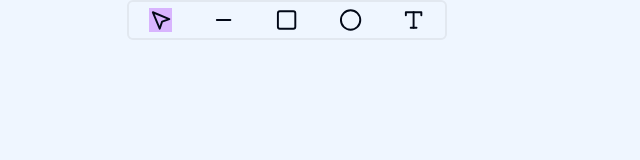
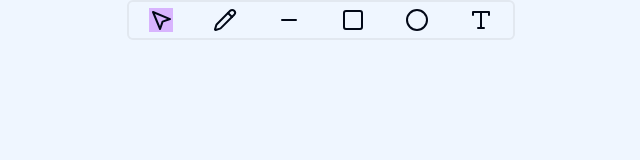
Before and after one commit to abh-i-navv/real-canvas, a Next.js app: page / in a window 1280 px wide. Shown: the top 160 px of the page, without its empty margins (513-1153 px from the left). Built offline with nearby package versions, Linux system fonts and the light colour scheme.

Commit message:
brush tool added

```diff
--- a/package.json
+++ b/package.json
@@ -13,6 +13,7 @@
     "clsx": "^2.1.1",
     "lucide-react": "^0.379.0",
     "next": "14.2.3",
+    "perfect-freehand": "^1.2.2",
     "react": "^18",
     "react-dom": "^18",
     "tailwind-merge": "^2.3.0",
--- a/src/app/components/canvas.tsx
+++ b/src/app/components/canvas.tsx
@@ -5,7 +5,7 @@ import {Shape} from "../../shape"
 import { DrawingElement, useDrawingContext } from '../context/drawing-context';
 import { CanvasMode, LayerType, Point } from '@/types/canvas';
 import { ToolBar } from './toolbar';
-import { elementFinder, pointerEventToCanvasPoint } from '@/lib/utils';
+import { elementFinder, getPathData, pointerEventToCanvasPoint } from '@/lib/utils';
 import { SelectionBox } from './selection-box';
 import { RenderCanvas } from './render';
 
@@ -120,7 +120,8 @@ export const Canvas = () => {
             }
             else if(canvasState.mode === CanvasMode.None && canvasState.layerType === LayerType.Text){
               setSelectionBox(undefined)
-              setCanvasState({mode: CanvasMode.Inserting, layerType: LayerType.Text, current: {x:e.clientX, y: e.clientY}})
+              const pt = {x:e.clientX, y: e.clientY} as Point
+              setCanvasState({mode: CanvasMode.Inserting, layerType: LayerType.Text, current: pt})
               const text:any = generator.textBox(point.x,point.y,0,0,currText,options)
               setCurrEle(text)
               addElement(text)
@@ -128,6 +129,16 @@ export const Canvas = () => {
               setTimeout(() => {
                 inputRef.current?.focus();
               }, 0)
+
+            }
+            else if(canvasState.mode === CanvasMode.None && canvasState.layerType === LayerType.Pencil){
+              setSelectionBox(undefined)
+              const points=  [{x:point.x, y: point.y}]
+
+              setCanvasState({mode: CanvasMode.Inserting, layerType: LayerType.Pencil, current: points})
+              const text:any = generator.brush(point.x,point.y,5,5,points,options)
+              setCurrEle(text)
+              addElement(text)
 
             }
 
@@ -158,6 +169,10 @@ export const Canvas = () => {
               setCanvasState({mode: CanvasMode.None, layerType: LayerType.None})
             }
             else if(canvasState.mode === CanvasMode.Inserting && canvasState.layerType === LayerType.Text){
+            }
+            else if(canvasState.mode === CanvasMode.Inserting && canvasState.layerType === LayerType.Pencil){
+              setCurrEle(undefined)
+              setCanvasState({mode: CanvasMode.None, layerType: LayerType.Pencil})
             }
             else{
 
@@ -191,14 +206,14 @@ export const Canvas = () => {
             }
 
             if( (type !== 'line') && Math.abs(point.y - currEle.dimensions.y - offsetY - currEle.dimensions.h ) <= threshold && point.x >= currEle.dimensions.x + offsetX && point.x <= currEle.dimensions.w + currEle.dimensions.x +offsetX){
-              if(type === 'text'){
+              if(type === 'text' || type === 'brush'){
                 return
               }
               e.target.style.cursor = "ns-resize"
 
             }
             else if(type !== 'line' && Math.abs(point.x - (currEle.dimensions.w + currEle.dimensions.x + offsetX)) <= threshold && point.y >= currEle.dimensions.y + offsetY && point.y <= currEle.dimensions.y + offsetY + currEle.dimensions.h){
-              if(type === 'text'){
+              if(type === 'text' || type === 'brush'){
                 return
               }
               e.target.style.cursor = "ew-resize"
@@ -239,12 +254,12 @@ export const Canvas = () => {
                   }
                 }
                 if(type === 'line'){
-                  currEle.x2 = canvasState.element.x2 + diffX
-                  currEle.y2 = canvasState.element.y2 + diffY
-                  currEle.dimensions.x = Math.min(currEle.x1,currEle.x2)
-                  currEle.dimensions.y = Math.min(currEle.y1,currEle.y2)
-                  currEle.dimensions.w = Math.abs(currEle.x2-currEle.x1)
-                  currEle.dimensions.h = Math.abs(currEle.y2-currEle.y1)
+                  currEle.x2 = canvasState.element.x2! + diffX
+                  currEle.y2 = canvasState.element.y2! + diffY
+                  currEle.dimensions.x = Math.min(currEle.x1!,currEle.x2)
+                  currEle.dimensions.y = Math.min(currEle.y1!,currEle.y2)
+                  currEle.dimensions.w = Math.abs(currEle.x2-currEle.x1!)
+                  currEle.dimensions.h = Math.abs(currEle.y2-currEle.y1!)
                 }
 
               }
@@ -263,21 +278,21 @@ export const Canvas = () => {
               if(e.target.style.cursor === 'e-resize'){
 
                 if(type === 'line'){
-                  currEle.x1 = canvasState.element.x1 + diffX
-                  currEle.y1 = canvasState.element.y1 + diffY
-                  currEle.dimensions.x = Math.min(currEle.x1,currEle.x2)
-                  currEle.dimensions.y = Math.min(currEle.y1,currEle.y2)
-                  currEle.dimensions.w = Math.abs(currEle.x2-currEle.x1)
-                  currEle.dimensions.h = Math.abs(currEle.y2-currEle.y1)
+                  currEle.x1 = canvasState.element.x1! + diffX
+                  currEle.y1 = canvasState.element.y1! + diffY
+                  currEle.dimensions.x = Math.min(currEle.x1,currEle.x2!)
+                  currEle.dimensions.y = Math.min(currEle.y1,currEle.y2!)
+                  currEle.dimensions.w = Math.abs(currEle.x2!-currEle.x1)
+                  currEle.dimensions.h = Math.abs(currEle.y2!-currEle.y1)
                 }
               }
 
               if(type === 'line'){
                 const bounds = {
-                  x: currEle.x1 + (currEle.dimensions.offsetX || 0),
-                  y: currEle.y1 + (currEle.dimensions.offsetY || 0),
-                  a: currEle.x2 + (currEle.dimensions.offsetX || 0),
-                  b:currEle.y2 + (currEle.dimensions.offsetY || 0),
+                  x: currEle.x1! + (currEle.dimensions.offsetX || 0),
+                  y: currEle.y1! + (currEle.dimensions.offsetY || 0),
+                  a: currEle.x2! + (currEle.dimensions.offsetX || 0),
+                  b:currEle.y2! + (currEle.dimensions.offsetY || 0),
                   width: currEle.dimensions.w,
                   height: currEle.dimensions.h
                 }
@@ -350,6 +365,37 @@ export const Canvas = () => {
             RenderCanvas(canvas, options,elements, camera)
 
           }
+          else if(canvasState.mode === CanvasMode.Inserting && canvasState.layerType === LayerType.Pencil){
+
+            let newPts = canvasState.current as Point[]
+            const currPt = {x:point.x, y: point.y}
+
+            newPts = [...newPts, currPt]
+            canvasState.current = newPts
+
+            let minX = Number.MAX_SAFE_INTEGER
+            let minY = Number.MAX_SAFE_INTEGER
+            let maxX = Number.MIN_SAFE_INTEGER
+            let maxY = Number.MIN_SAFE_INTEGER
+
+            for(let i =0; i<newPts.length; i++){
+              minX = Math.min(newPts[i].x, minX)
+              maxX = Math.max(newPts[i].x, maxX)
+              minY = Math.min(newPts[i].y, minY)
+              maxY = Math.max(newPts[i].y, maxY)
+            }
+
+            currEle.dimensions.w = Math.abs(minX-maxX)
+            currEle.dimensions.h = Math.abs(minY-maxY)
+
+            currEle.dimensions.x = Math.min(currEle.dimensions.x, point.x)
+            currEle.dimensions.y = Math.min(currEle.dimensions.y, point.y)
+
+            const newSvg = generator.brush(currEle.dimensions.x, currEle.dimensions.y, currEle.dimensions.w, currEle.dimensions.h, canvasState.current, options)
+            updateElement(currEle.id, newSvg)
+
+            RenderCanvas(canvas, options,elements, camera)
+          }
 
 
 
@@ -415,9 +461,9 @@ export const Canvas = () => {
         <>
             <ToolBar canvasState={canvasState} setCanvasState={setCanvasState}/>
             {
-            canvasState.mode === CanvasMode.Inserting && canvasState.layerType === LayerType.Text && currEle &&
+            canvasState.mode === CanvasMode.Inserting && canvasState.layerType === LayerType.Text && currEle && canvasState.current as Point &&
               <input autoComplete='off' ref={inputRef} id='text-box' className={` bg-transparent w-auto fixed h-10 focus:outline-none font-serif text-4xl`}
-              style={{top: canvasState.current!.y, left:canvasState.current!.x, width: currText.length > 21 ? currText.length*20 : '394px'}}
+              style={{top: canvasState.current!.y, left:canvasState.current!.x , width: currText.length > 21 ? currText.length*20 : '394px'}}
               onChange={(e) => {setCurrText(e.target.value)}} />
 
             }
--- a/src/app/components/toolbar.tsx
+++ b/src/app/components/toolbar.tsx
@@ -1,6 +1,6 @@
 import { cn } from "@/lib/utils";
 import { CanvasMode, CanvasState, LayerType } from "@/types/canvas";
-import { Circle, Minus, MousePointer2, Square, Type } from "lucide-react";
+import { Circle, Minus, MousePointer2, Pencil, Square, Type } from "lucide-react";
 
 interface ToolBarProps {
     canvasState: CanvasState;
@@ -11,9 +11,12 @@ export const ToolBar = ({canvasState,setCanvasState}: ToolBarProps) => {
 
 
     return(
-        <div className="h-10 w-80 border-2 rounded-md absolute left-[50%] top-0 z-10">
+        <div className="h-10 w-auto border-2 rounded-md absolute left-[50%] top-0 z-10">
             <div className="h-full flex justify-center items-center">
                 <MousePointer2 className={cn("m-5 hover:bg-purple-300", canvasState.mode === CanvasMode.None && canvasState.layerType === LayerType.None && "bg-purple-300")} onClick={() => setCanvasState({mode: CanvasMode.None, layerType: LayerType.None})}/>
+                <Pencil className={cn("m-5 hover:bg-purple-300", canvasState.mode === CanvasMode.None && canvasState.layerType === LayerType.Pencil &&  "bg-purple-300")}
+                    onClick={() => setCanvasState({mode: CanvasMode.None, layerType: LayerType.Pencil})}
+                />
                 <Minus className={cn("m-5 hover:bg-purple-300", canvasState.mode === CanvasMode.None && canvasState.layerType === LayerType.Line && "bg-purple-300")} onClick={() => setCanvasState({mode: CanvasMode.None, layerType: LayerType.Line})}/>
                 <Square className={cn("m-5 hover:bg-purple-300", canvasState.mode === CanvasMode.None && canvasState.layerType === LayerType.Rectangle && "bg-purple-300")}
                     onClick={() => setCanvasState({mode: CanvasMode.None, layerType: LayerType.Rectangle})}
--- a/src/app/context/drawing-context.tsx
+++ b/src/app/context/drawing-context.tsx
@@ -1,6 +1,6 @@
 "use client"
 
-import { CanvasMode, CanvasState, LayerType } from "@/types/canvas";
+import { CanvasMode, CanvasState, LayerType, Point } from "@/types/canvas";
 import { createContext, useContext, useState } from "react";
 
 export interface DrawingElement {
@@ -10,6 +10,7 @@ export interface DrawingElement {
     y1?: number;
     x2?: number;
     y2?: number;
+    points?: Point[];
     text?: string;
     dimensions: {
         x: number;
--- a/src/types/canvas.ts
+++ b/src/types/canvas.ts
@@ -13,7 +13,8 @@ export enum LayerType {
     Path,
     None,
     Translate,
-    Line
+    Line,
+    Pencil
   }
 
 export enum CanvasMode {
@@ -52,7 +53,8 @@ export type CanvasState =
           | LayerType.Note
           | LayerType.None
           | LayerType.Translate
-          | LayerType.Line;
+          | LayerType.Line
+          | LayerType.Pencil;
       }
     | {
         mode: CanvasMode.Pressing;
@@ -76,8 +78,9 @@ export type CanvasState =
           | LayerType.Rectangle
           | LayerType.Text
           | LayerType.Note
-          | LayerType.Line;
-        current?: Point;
+          | LayerType.Line
+          | LayerType.Pencil;
+        current?: Point | Point[] | any;
       }
     | {
         mode: CanvasMode.Resizing;
```
Also changed, not shown: src/lib/utils.ts (+49 -0 lines), src/shape.js (+48 -0 lines), 1 other file (tests, documents, lock files or other folders).
